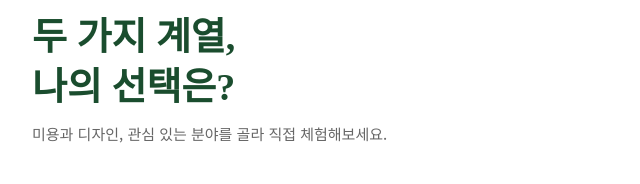
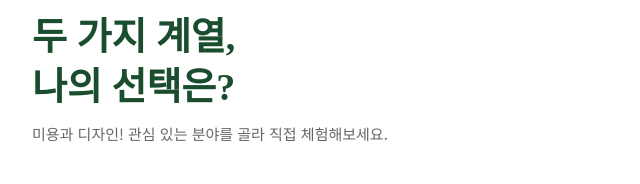
Before and after one commit to Daegwang-form/landing, a plain HTML site: page index.html in a window 1280 px wide. Shown: the part 2026-2210 px from the top of the page, 248-888 px from the left. Drawn offline with Linux system fonts and the light colour scheme.

Commit message:
index.html

```diff
--- a/index.html
+++ b/index.html
@@ -677,7 +677,7 @@
   <div class="section-inner">
     <span class="section-label reveal">체험 프로그램</span>
     <h2 class="section-title reveal">두 가지 계열,<br>나의 선택은?</h2>
-    <p class="section-desc reveal">미용과 디자인, 관심 있는 분야를 골라 직접 체험해보세요.</p>
+    <p class="section-desc reveal">미용과 디자인! 관심 있는 분야를 골라 직접 체험해보세요.</p>
 
     <div class="program-cards">
       <div class="program-card beauty reveal">
```
